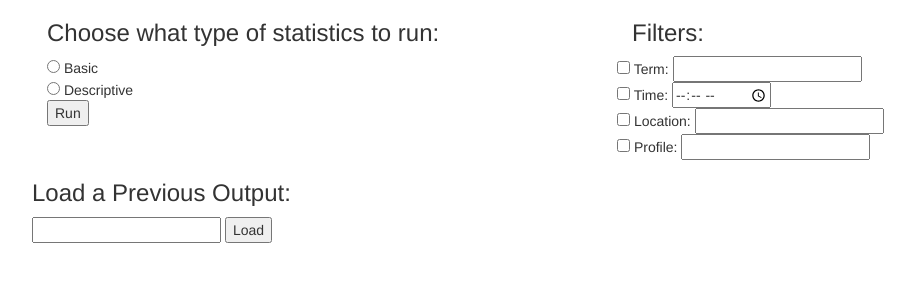
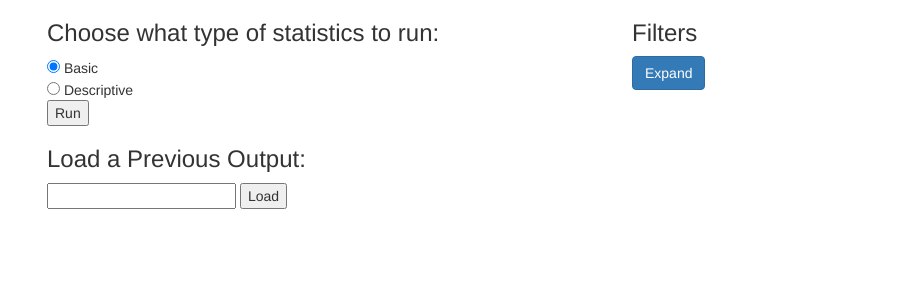
Before and after one commit to lru-avershave/CapstoneProject, a Flask app: page / in a window 1280 px wide. Shown: the top 300 px of the page, without its empty margins (23-938 px from the left). Run offline with Flask 2, Linux system fonts and the light colour scheme; parts of the project's set-up code (start-up, migrations or seed data) failed here and were passed over; some libraries are stand-ins or nearby versions.

Commit message:
Implements collapse menu and minor input ui updates

```diff
--- a/app/templates/input_form.html
+++ b/app/templates/input_form.html
@@ -11,14 +11,28 @@ Tweet Basic Stats Inputs
             <!--Creates the first column for choosing type of statistics-->
             <div class = "col-lg-6">
                 <h3> Choose what type of statistics to run:</h3 >
-                    <input type = "radio" name = "statistics" id = "basic" value = "basic"> Basic<br>
+                <input type = "radio" name = "statistics" id = "basic" checked=true value = "basic"> Basic<br>
                 <input type = "radio" name = "statistics" id = "descriptive" value = "descriptive"> Descriptive<br>
                 <input type = "submit" name = "run_stats" value = "Run">
+                <div class="container">
+                    <form action="{{ url_for('id') }}" method="POST">
+                        <div class = "row">
+                            <!-- Creates the load old output row -->
+                            <h3> Load a Previous Output:</h3>
+                            <input type = "text" name = "old_output" value = "">
+                            <input type = "submit" name = "load_old_output" value = "Load">
                         </div>
+                    </form>
+                </div>
+            </div>
+
 
             <!--Creates the second column for filtering-->
             <div class = "col-lg-6">
-                    <h3>Filters:</h3>
+                <h3>Filters</h3>
+                <a class="btn btn-primary" data-toggle="collapse" href="#collapse_filter" id = collapse_button role="button" aria-expanded="false" aria-controls="collapseExample">Expand</a>
+                <div class="collapse" id="collapse_filter">
+                    <div class="card card-body">
                         <div class="row">
                             <input type = "checkbox" name = "filter_term" value = "bool_term"> Term:
                             <input type = "text" name = "input_term" value ="">
@@ -37,19 +51,11 @@ Tweet Basic Stats Inputs
                         </div>
                     </div>
                 </div>
+            </div>
+        </div>
     </form>
 </div>
 
-<div class="container">
-    <form action="{{ url_for('id') }}" method="POST">
-        <div class = "row">
-            <!-- Creates the load old output row -->
-            <h3> Load a Previous Output:</h3>
-            <input type = "text" name = "old_output" value = "">
-            <input type = "submit" name = "load_old_output" value = "Load">
-        </div>
-    </form>
-</div>
 
 {% endblock content %}
 
@@ -57,9 +63,24 @@ Tweet Basic Stats Inputs
 <script src="https://code.jquery.com/jquery-3.4.1.slim.min.js" integrity="sha384-J6qa4849blE2+poT4WnyKhv5vZF5SrPo0iEjwBvKU7imGFAV0wwj1yYfoRSJoZ+n" crossorigin="anonymous"></script>
 <script src="https://cdn.jsdelivr.net/npm/popper.js@1.16.0/dist/umd/popper.min.js" integrity="sha384-Q6E9RHvbIyZFJoft+2mJbHaEWldlvI9IOYy5n3zV9zzTtmI3UksdQRVvoxMfooAo" crossorigin="anonymous"></script>
 <script src="https://stackpath.bootstrapcdn.com/bootstrap/4.4.1/js/bootstrap.min.js" integrity="sha384-wfSDF2E50Y2D1uUdj0O3uMBJnjuUD4Ih7YwaYd1iqfktj0Uod8GCExl3Og8ifwB6" crossorigin="anonymous"></script>
+
+<!-- Toggles the expand state for collapse menu-->
+<script>
+    $('#collapse_filter').on('hidden.bs.collapse', function () {
+    $('#collapse_button').text("Expand")
+    })
+</script>
+
+<!--Toggles the collapse state for collapse menu-->
+<script>
+    $('#collapse_filter').on('show.bs.collapse', function () {
+    $('#collapse_button').text("Collapse")
+    })
+</script>
 {% endblock scripts %}
 
 {% block styles %}
 <link rel="stylesheet" href="{{ url_for('static', filename='css/input_styles.css') }}">
 {{super()}}
+
 {% endblock styles %}
```
Lines whose indentation alone changed are shown as unchanged.
